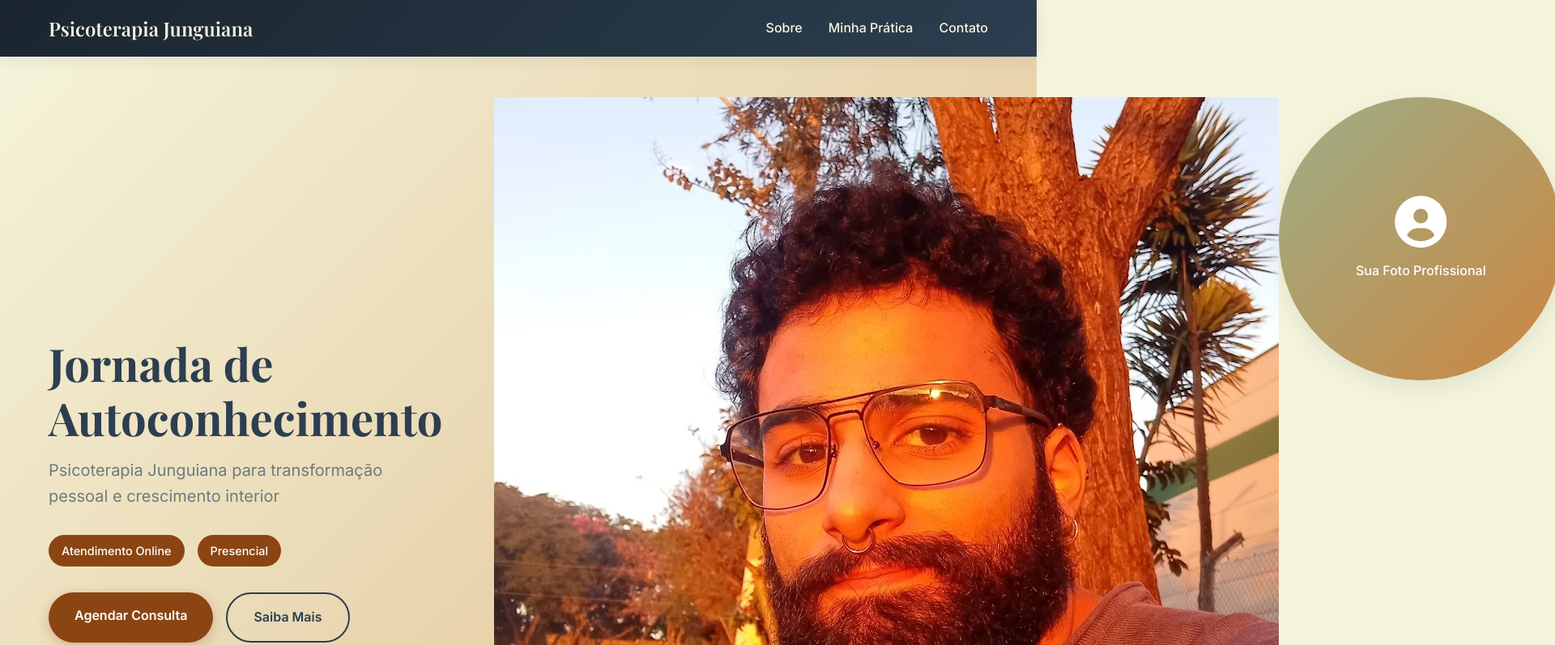
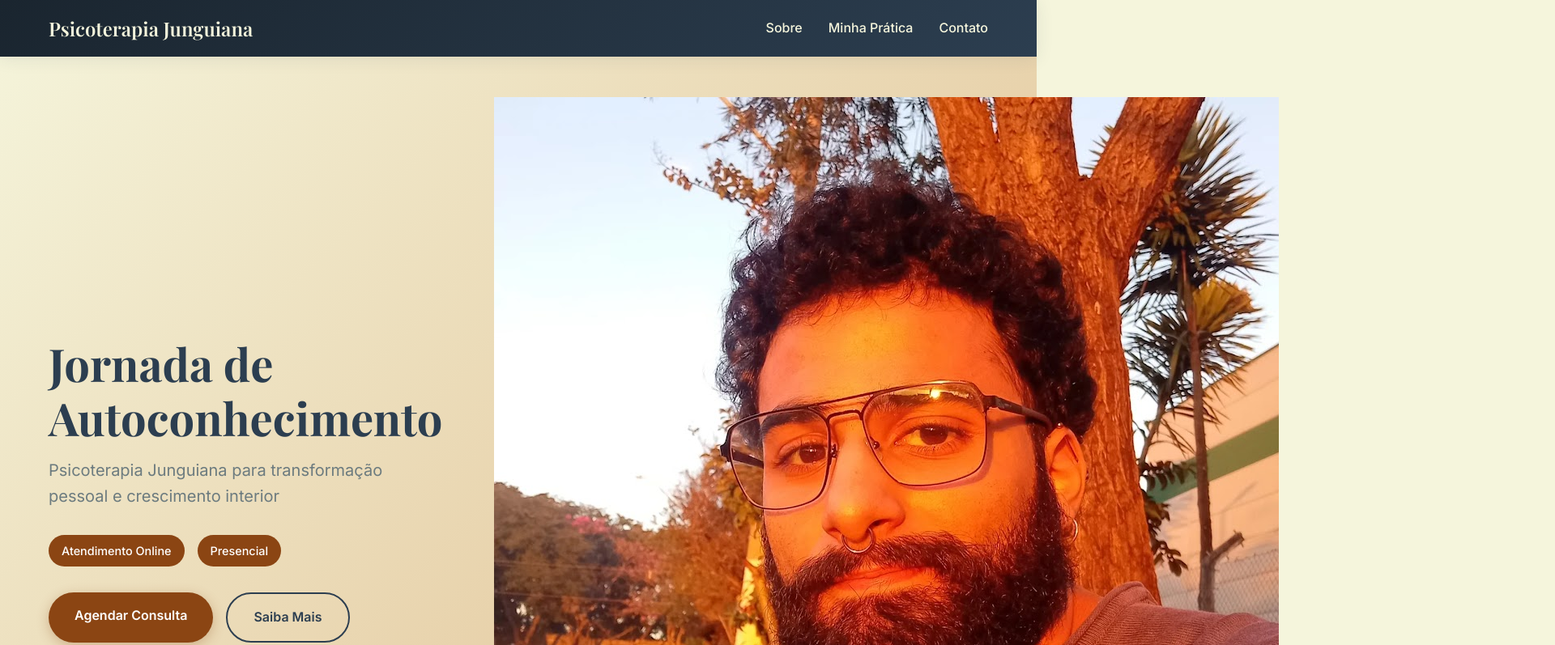
Before and after one commit to nicolascarneiro32-sudo/Site, a plain HTML site: page index.html in a window 1280 px wide. Shown: the top 797 px of the page at 81% size, 1920 px wide, since content can reach past the window. Drawn offline with nearby package versions, Linux system fonts and the light colour scheme.

Commit message:
Update index.html

```diff
--- a/index.html
+++ b/index.html
@@ -50,12 +50,6 @@
     <img src="IMG_20250901_042045_392.jpg" alt="Foto do Psicólogo" class="foto-principal">
 </div>
 
-                <div class="image-placeholder">
-                    <i class="fas fa-user-circle"></i>
-                    <p>Sua Foto Profissional</p>
-                </div>
-            </div>
-        </div>
     </section>
 
     <!-- Sobre Section -->
```
